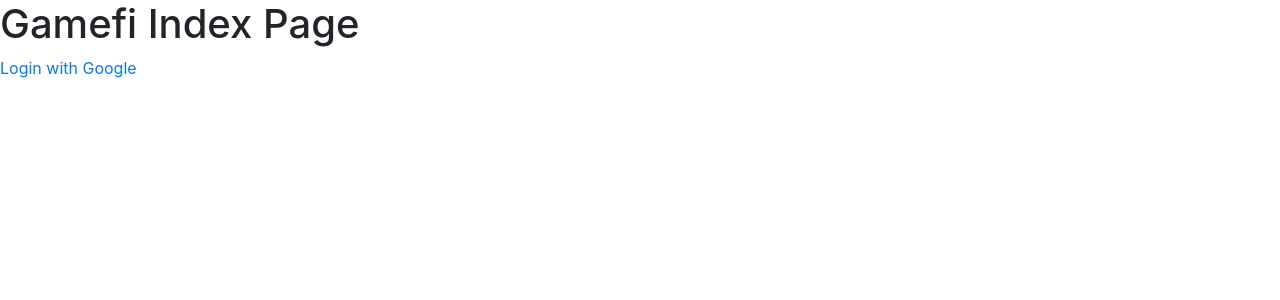
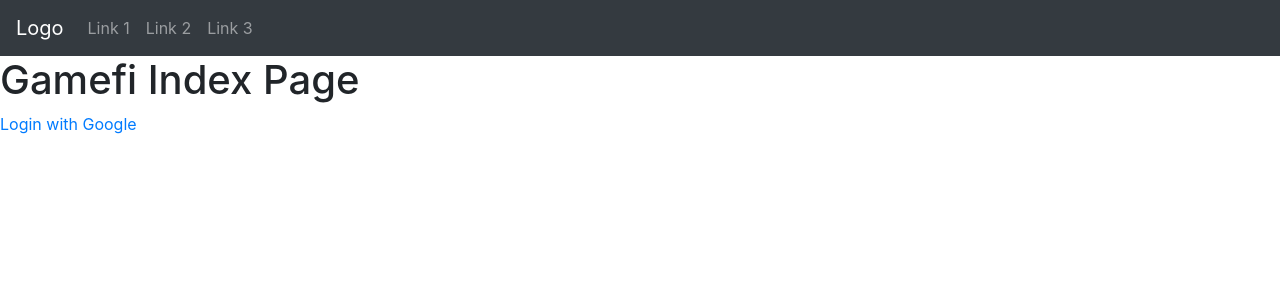
Before and after one commit to ArashMAzizi/FitnessFriendsApp, a Django app: page / in a window 1280 px wide. Shown: the top 300 px of the page. Run offline with Django 3.2, Linux system fonts and the light colour scheme; some libraries are stand-ins or nearby versions.

Commit message:
added base template

```diff
--- /dev/null
+++ b/gamifi/templates/gamifi/base.html
@@ -0,0 +1,36 @@
+<!DOCTYPE html>
+<html>
+{% load static %}
+<head>
+    <link rel="stylesheet" type="text/css" href="{% static 'gamifi/style.css' %}">
+    <meta charset="utf-8">
+    <meta name="viewport" content="width=device-width, initial-scale=1, shrink-to-fit=no">
+    <link rel="stylesheet" href="https://maxcdn.bootstrapcdn.com/bootstrap/4.0.0/css/bootstrap.min.css" integrity="sha384-Gn5384xqQ1aoWXA+058RXPxPg6fy4IWvTNh0E263XmFcJlSAwiGgFAW/dAiS6JXm" crossorigin="anonymous">
+    <title>Group-A10 Project</title>
+
+
+<body>
+<nav class="navbar navbar-expand-sm bg-dark navbar-dark">
+  <!-- Brand/logo -->
+  <a class="navbar-brand" href="#">Logo</a>
+
+  <!-- Links -->
+  <ul class="navbar-nav">
+    <li class="nav-item">
+      <a class="nav-link" href="#">Link 1</a>
+    </li>
+    <li class="nav-item">
+      <a class="nav-link" href="#">Link 2</a>
+    </li>
+    <li class="nav-item">
+      <a class="nav-link" href="#">Link 3</a>
+    </li>
+  </ul>
+</nav>
+
+{% block content %}
+{% endblock %}
+</body>
+
+
+</html>
--- a/gamifi/templates/gamifi/index.html
+++ b/gamifi/templates/gamifi/index.html
@@ -1,29 +1,15 @@
-<!DOCTYPE html>
-
-<html>
+{% extends "gamifi/base.html" %}
+{%block content %}
 {% load socialaccount %}
-    {% load static %}
-
-<head>
-    <meta charset="utf-8">
-    <meta name="viewport" content="width=device-width, initial-scale=1, shrink-to-fit=no">
-   <link rel="stylesheet" href="https://maxcdn.bootstrapcdn.com/bootstrap/4.0.0/css/bootstrap.min.css" integrity="sha384-Gn5384xqQ1aoWXA+058RXPxPg6fy4IWvTNh0E263XmFcJlSAwiGgFAW/dAiS6JXm" crossorigin="anonymous">
-    <title>Group-A10 Project</title>
-
-
-<body>
 
 <h1>Gamefi Index Page</h1>
+
 {% if user.is_authenticated %}
 <img src="{{ user.profile.image.url }}">
 <h2>Welcome, {{ user.username }} !</h2>
 <p>{{ user.email }}</p>
-
   {% else %}
     <a href="{% provider_login_url 'google' %}">Login with Google</a>
   {% endif %}
 
-</body>
-
-
-</html>
+{% endblock %}
```
Lines whose indentation alone changed are shown as unchanged.
